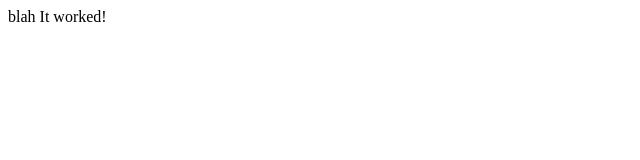
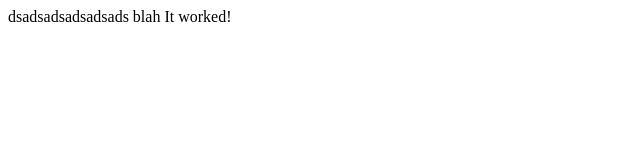
Before and after one commit to minienv/minienv-example, a website: page src/app/public/index.html in a window 1280 px wide. Shown: the whole page, without its empty margins (0-640 px from the left). Drawn offline with Linux system fonts and the light colour scheme.

Commit message:
dsadsads

```diff
--- a/src/app/public/index.html
+++ b/src/app/public/index.html
@@ -4,6 +4,8 @@
     <title>Docker Compose Node.js Intro</title>
   </head>
   <body>
+dsadsadsadsadsads
+
     blah It worked!
   </body>
 </html>
```
